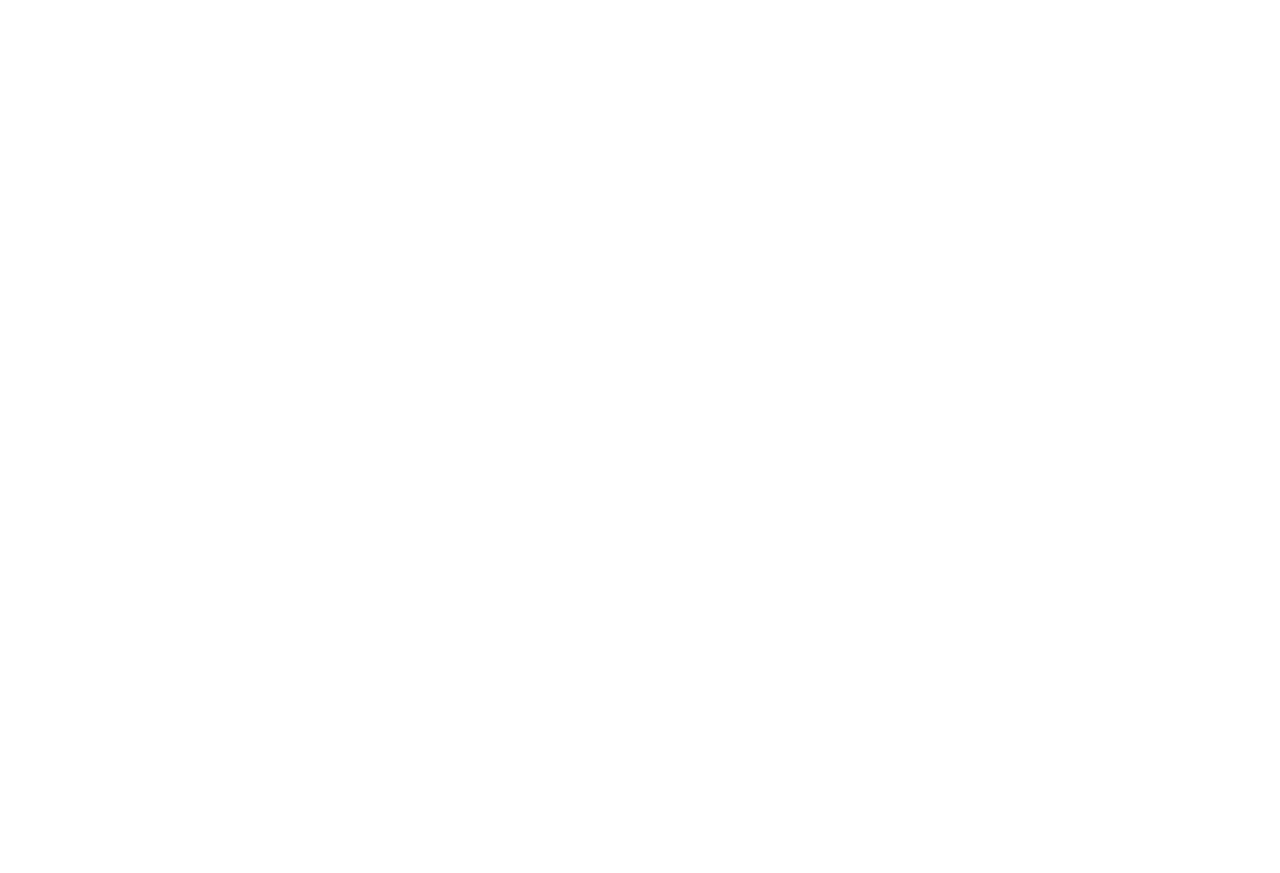
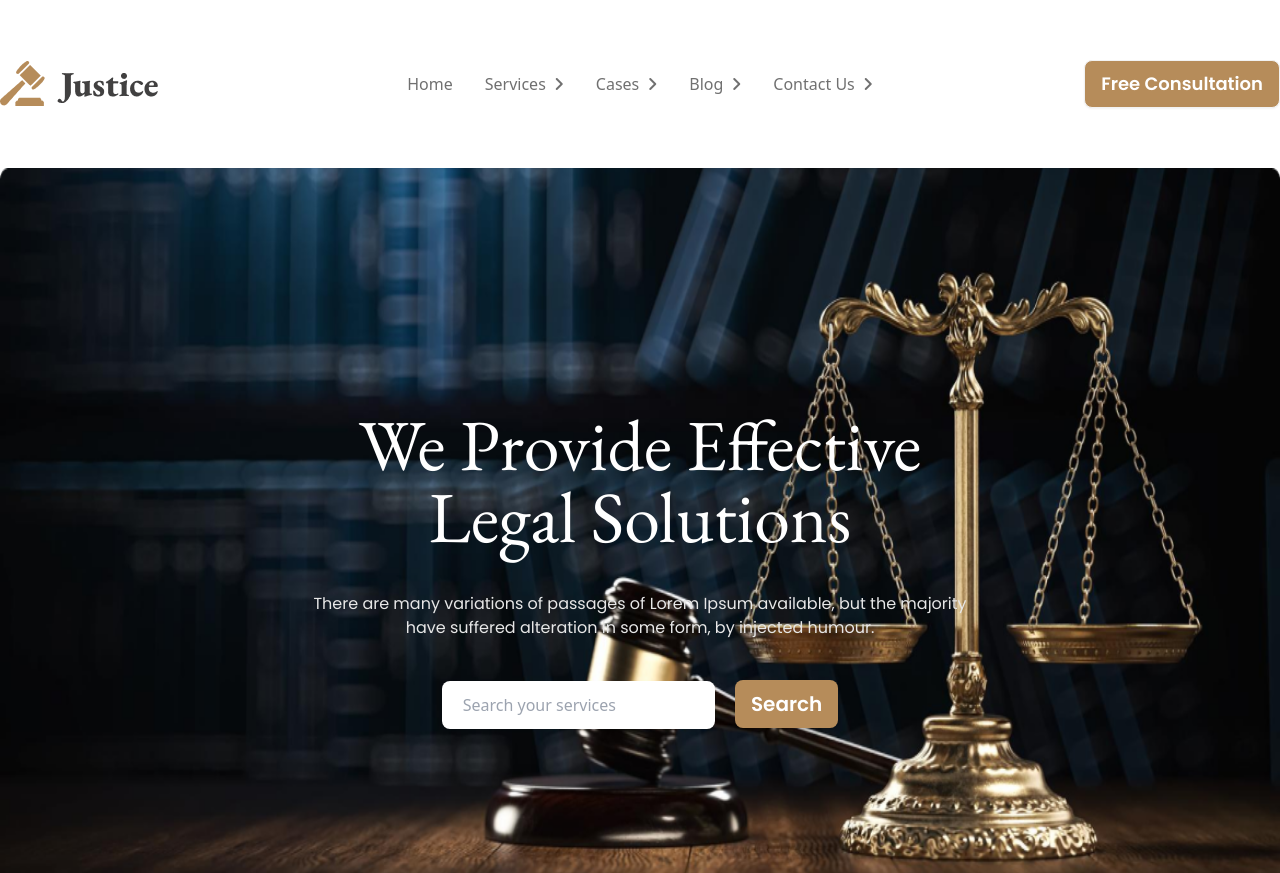
Before and after one commit to AkashAhmedSumon/Legal_Law, a plain HTML site: page index.html in a window 1280 px wide. Shown: the top 873 px of the page. Before the commit the page ends 800 px from the top, so only its background shows below. Drawn offline with nearby package versions, Linux system fonts and the light colour scheme.

Commit message:
banner section complete with responsive

```diff
--- a/index.html
+++ b/index.html
@@ -1,5 +1,6 @@
 <!DOCTYPE html>
 <html lang="en">
+
 <head>
     <meta charset="UTF-8">
     <meta name="viewport" content="width=device-width, initial-scale=1.0">
@@ -10,10 +11,19 @@
     <script src="https://cdn.tailwindcss.com"></script>
 
 
+
+
+    <!-- Font Icon link here -->
+    <link rel="stylesheet" href="https://cdnjs.cloudflare.com/ajax/libs/font-awesome/6.6.0/css/all.min.css"
+        integrity="sha512-Kc323vGBEqzTmouAECnVceyQqyqdsSiqLQISBL29aUW4U/M7pSPA/gEUZQqv1cwx4OnYxTxve5UMg5GT6L4JJg=="
+        crossorigin="anonymous" referrerpolicy="no-referrer" />
+
     <!-- Goodle font link here -->
     <link rel="preconnect" href="https://fonts.googleapis.com">
     <link rel="preconnect" href="https://fonts.gstatic.com" crossorigin>
-    <link href="https://fonts.googleapis.com/css2?family=EB+Garamond:ital,wght@0,400..800;1,400..800&family=Poppins:ital,wght@0,100;0,200;0,300;0,400;0,500;0,600;0,700;0,800;0,900;1,100;1,200;1,300;1,400;1,500;1,600;1,700;1,800;1,900&display=swap" rel="stylesheet">
+    <link
+        href="https://fonts.googleapis.com/css2?family=EB+Garamond:ital,wght@0,400..800;1,400..800&family=Poppins:ital,wght@0,100;0,200;0,300;0,400;0,500;0,600;0,700;0,800;0,900;1,100;1,200;1,300;1,400;1,500;1,600;1,700;1,800;1,900&display=swap"
+        rel="stylesheet">
 
     <!-- Default style css -->
     <script>
@@ -22,10 +32,11 @@
                 extend: {
                     colors: {
                         'primary-box': '#F3F3F3',
-                  'primari-color': '#B68C5A',
+                        'primary-color': '#B68C5A',
                         'primary-title': '#414040',
                         'primary-footer': '#CFCFCF',
                         'primary-description': '#707070',
+                        'primary-banner': '#E7E7E7'
 
                     }
                 }
@@ -35,19 +46,91 @@
 
 
     <style>
-        .font-poppins{
+        .font-poppins {
             font-family: "Poppins", sans-serif;
         }
-        .font-eb-garamond{
+
+        .font-eb-garamond {
             font-family: "EB Garamond", serif;
         }
     </style>
 </head>
+
 <body>
 
     <!-- Header Section Start -->
     <header>
+        <!-- navbar section start -->
+        <section class="container mx-auto">
 
+            <div class="navbar mt-5 md:mt-12 px-4 md:px-0">
+                <div class="navbar-start">
+                    <div class="dropdown">
+                        <div tabindex="0" role="button" class="btn btn-ghost lg:hidden">
+                            <svg xmlns="http://www.w3.org/2000/svg" class="h-5 w-5" fill="none" viewBox="0 0 24 24"
+                                stroke="currentColor">
+                                <path stroke-linecap="round" stroke-linejoin="round" stroke-width="2"
+                                    d="M4 6h16M4 12h8m-8 6h16" />
+                            </svg>
+                        </div>
+                        <ul tabindex="0"
+                            class="menu menu-sm dropdown-content bg-base-100 rounded-box z-[1] mt-3 w-52 p-2 shadow">
+                            <li><a class="text-primary-description text-base font-normal capitalize">home</a></li>
+                            <li><a class="text-primary-description text-base font-normal capitalize">services <i
+                                        class="fa-solid fa-angle-right"></i></a></li>
+                            <li><a class="text-primary-description text-base font-normal capitalize">cases <i
+                                        class="fa-solid fa-angle-right"></i></a></li>
+                            <li><a class="text-primary-description text-base font-normal capitalize">blog <i
+                                        class="fa-solid fa-angle-right"></i></a></li>
+                            <li><a class="text-primary-description text-base font-normal capitalize">contact us <i
+                                        class="fa-solid fa-angle-right"></i></a></li>
+                        </ul>
+                    </div>
+                    <img class="w-20 md:w-auto" src="images/logo2.png" alt="">
+                </div>
+                <div class="navbar-center hidden lg:flex">
+                    <ul class="menu menu-horizontal px-1">
+                        <li><a class="text-primary-description text-base font-normal capitalize">home</a></li>
+                        <li><a class="text-primary-description text-base font-normal capitalize">services <i
+                                    class="fa-solid fa-angle-right"></i></a></li>
+                        <li><a class="text-primary-description text-base font-normal capitalize">cases <i
+                                    class="fa-solid fa-angle-right"></i></a></li>
+                        <li><a class="text-primary-description text-base font-normal capitalize">blog <i
+                                    class="fa-solid fa-angle-right"></i></a></li>
+                        <li><a class="text-primary-description text-base font-normal capitalize">contact us <i
+                                    class="fa-solid fa-angle-right"></i></a></li>
+
+                    </ul>
+                </div>
+                <div class="navbar-end">
+                    <a
+                        class="btn bg-primary-color text-white rounded-lg capitalize font-semibold font-poppins text-sm md:text-lg">free
+                        consultation</a>
+                </div>
+            </div>
+        </section>
+
+        <!-- Banner section start -->
+        <section class="container mx-auto">
+
+            <div class="hero mt-5 md:mt-12 min-h-screen px-4 md:px-0">
+                <img class="w-full h-screen" src="images/banner.png" alt="">
+
+                <div class="hero-content text-neutral-content text-center">
+                    <div class="">
+                        <h1 class="mb-5 text-white text-2xl md:text-7xl capitalize fo nt-extrabold font-eb-garamond">We Provide Effective <br> Legal Solutions</h1>
+                        <p class="md:w-[680px] my-10 font-poppins text-primary-banner font-normal text-base leading-6">
+                            There are many variations of passages of Lorem Ipsum available, but the majority have suffered alteration in some form, by injected humour.
+                        </p>
+                        <div class="">
+                            <input class="input md:mr-4 p-5" placeholder="Search your services" />
+                            <button class="btn bg-primary-color rounded-lg text-white font-semibold text-sm md:text-xl font-poppins border-0 capitalize">search</button>
+                          </div>
+                    </div>
+                </div>
+            </div>
+        </section>
+        <!-- Banner section end -->
     </header>
     <!-- Header section End -->
 
@@ -60,4 +143,5 @@
     <!-- Footer section End -->
 
 </body>
+
 </html>
```
Lines whose indentation alone changed are shown as unchanged.
